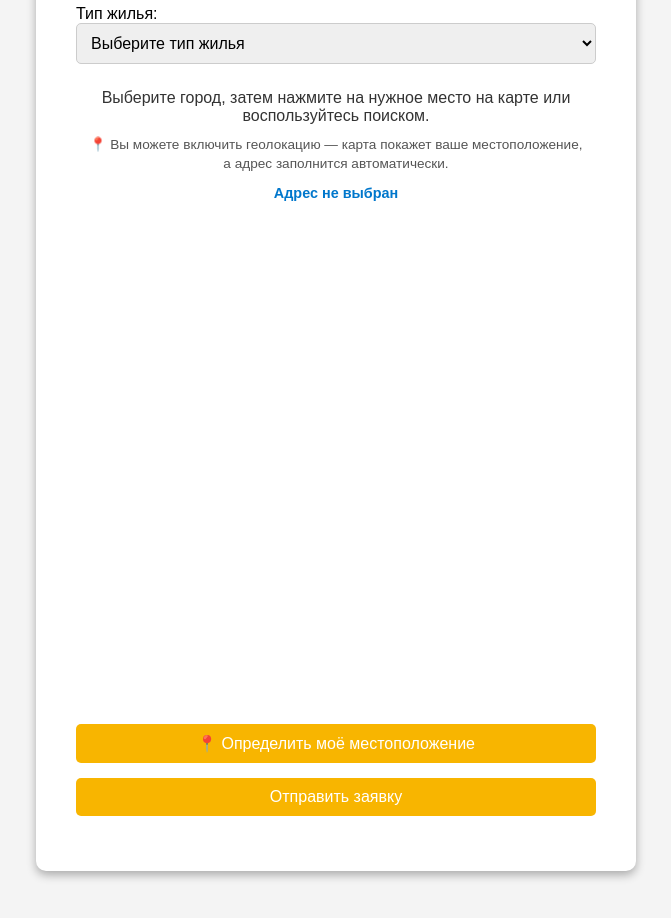
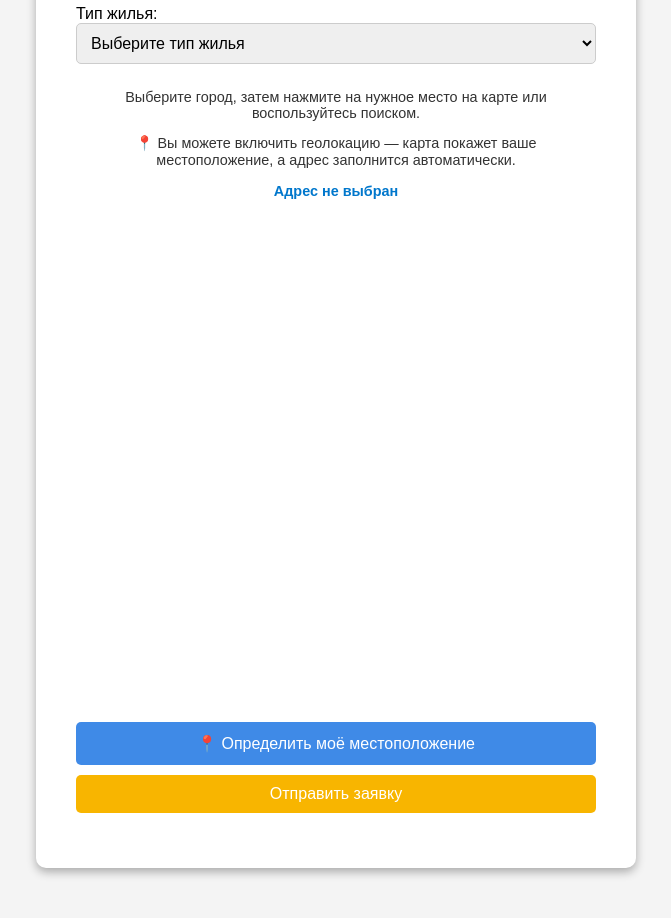
Before and after one commit to RafikKAZ/connect, a plain HTML site: page index.html in a window 1280 px wide. Shown: the part 460-1378 px from the top of the page, without its empty margins (304-975 px from the left). Drawn offline with Linux system fonts and the light colour scheme.

Commit message:
Update styles.css

```diff
--- a/styles.css
+++ b/styles.css
@@ -1,4 +1,4 @@
-/* Основные стили для страницы */
+/* Основные стили */
 body {
     margin: 0;
     padding: 0;
@@ -13,7 +13,6 @@ body {
     overflow-y: auto;
 }
 
-/* Компактный заголовок */
 h1 {
     text-align: center;
     font-size: 1.5rem;
@@ -30,7 +29,6 @@ h1 {
     box-sizing: border-box;
 }
 
-/* Информационный блок */
 .info-text {
     max-width: 600px;
     width: 100%;
@@ -44,7 +42,6 @@ h1 {
     font-size: 1rem;
 }
 
-/* Контейнер формы */
 form {
     flex: 1;
     width: 100%;
@@ -58,8 +55,9 @@ form {
     overflow: hidden;
 }
 
-/* Поля формы */
-input, select, button {
+input,
+select,
+button {
     width: 100%;
     margin-bottom: 15px;
     padding: 10px;
@@ -69,23 +67,14 @@ input, select, button {
     box-sizing: border-box;
 }
 
-/* Инструкция перед картой */
-.map-instruction {
-    font-size: 1rem;
+.map-instruction,
+.geo-hint {
+    font-size: 0.9rem;
     color: #333;
-    margin-bottom: 10px;
     text-align: center;
     margin-top: 10px;
 }
 
-/* Карта */
-#map {
-    width: 100%;
-    height: 500px;
-    margin-bottom: 15px;
-}
-
-/* Предпросмотр выбранного адреса */
 .address-preview {
     font-size: 0.9rem;
     color: #0077cc;
@@ -94,7 +83,13 @@ input, select, button {
     font-weight: bold;
 }
 
-/* Подтверждение */
+.address-required {
+    color: red;
+    font-size: 0.9rem;
+    margin: -10px 0 15px;
+    text-align: center;
+}
+
 .confirmation {
     font-size: 0.9rem;
     color: #ffffff;
@@ -110,8 +105,24 @@ input, select, button {
     display: none;
 }
 
-/* Кнопка отправки */
-button {
+#user-location-btn {
+    background-color: #3f8ae7;
+    color: white;
+    border: none;
+    padding: 12px 16px;
+    font-size: 1rem;
+    border-radius: 5px;
+    cursor: pointer;
+    margin: 10px auto;
+    display: block;
+    width: 100%;
+    max-width: 600px;
+}
+#user-location-btn:hover {
+    background-color: #2e70d7;
+}
+
+#submit-form-btn {
     background-color: #F8B500;
     color: white;
     border: none;
@@ -120,12 +131,16 @@ button {
     border-radius: 5px;
     transition: background-color 0.3s ease;
 }
-
-button:hover {
+#submit-form-btn:hover {
     background-color: #e09a00;
 }
 
-/* Адаптация для планшетов */
+#map {
+    width: 100%;
+    height: 500px;
+    margin-bottom: 15px;
+}
+
 @media (max-width: 768px) {
     h1 {
         font-size: 0.9rem;
@@ -146,7 +161,6 @@ button:hover {
     }
 }
 
-/* Адаптация для мобильных */
 @media (max-width: 480px) {
     h1 {
         font-size: 0.9rem;
@@ -166,11 +180,3 @@ button:hover {
         padding: 6px;
     }
 }
-
-.geo-hint {
-    font-size: 0.85rem;
-    color: #555;
-    text-align: center;
-    margin: 4px 10px 12px;
-    line-height: 1.4;
-}
```
